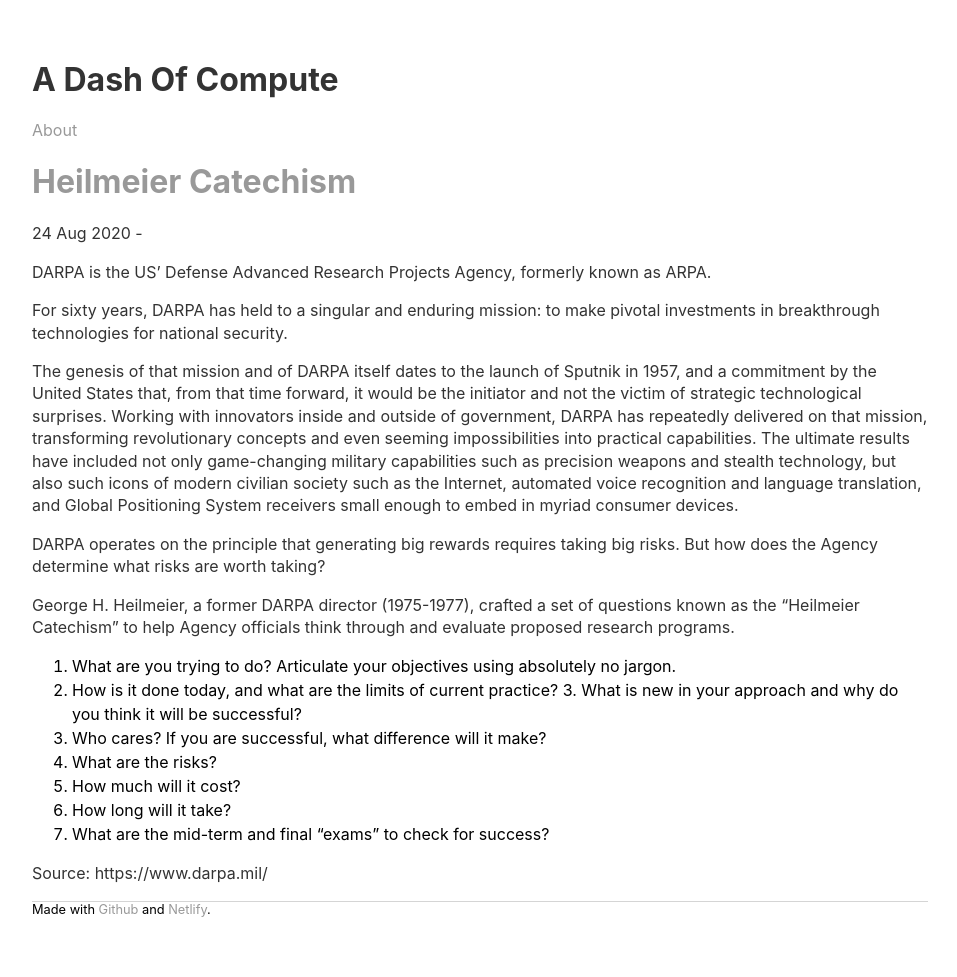
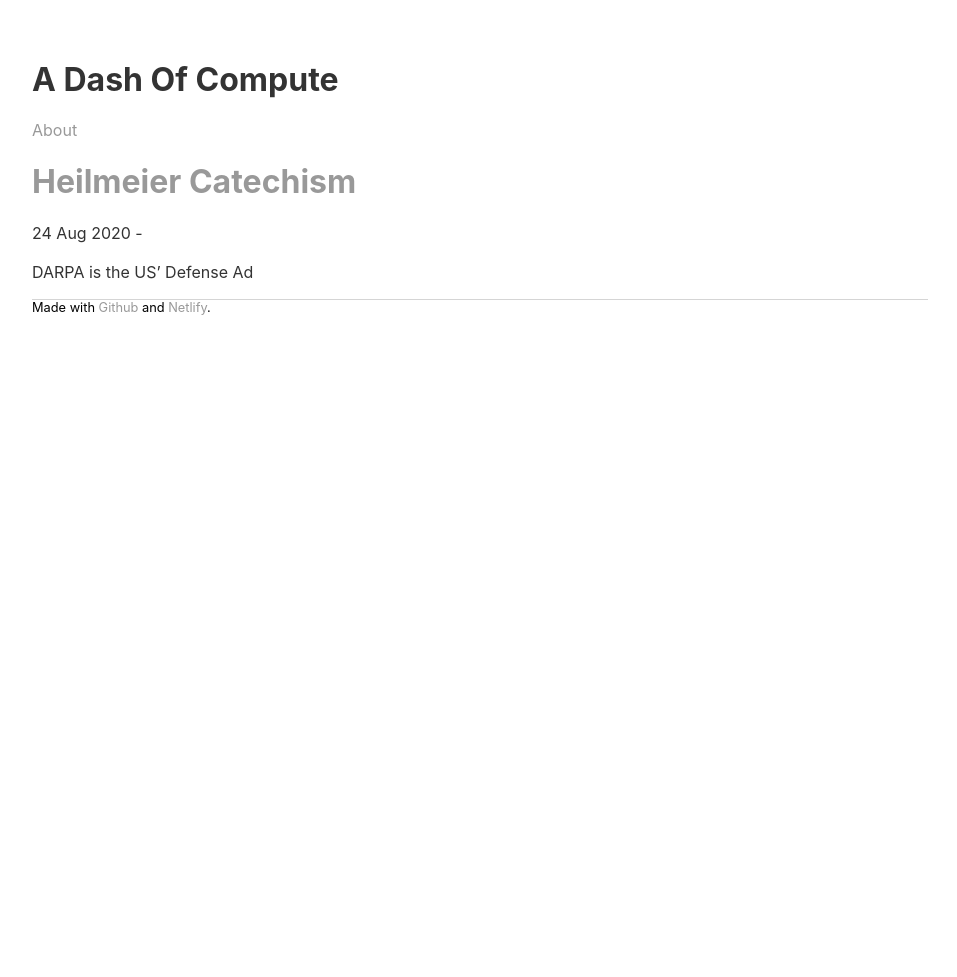
Before and after one commit to sautee/sautee.github.io, a Jekyll site: the page built from _posts/2020-08-24-the-heilmeier-catechism.md, in a window 1280 px wide. Shown: the whole page, without its empty margins (160-1117 px from the left). Built offline with Jekyll 4.4.1, drawn with Linux system fonts in a browser that asks for light colours; after the commit the page ends 900 px from its top, so only the background shows below that.

Commit message:
Update 2020-08-24-the-heilmeier-catechism.md

```diff
--- a/_posts/2020-08-24-the-heilmeier-catechism.md
+++ b/_posts/2020-08-24-the-heilmeier-catechism.md
@@ -1,26 +1,8 @@
 ---
 layout: post
 title: "Heilmeier Catechism"
-excerpt: "How does DARPA determine what risks are worth taking? "
+excerpt: "How does DARPA determine what risks are worth taking?"
 date: 2020-08-24
 ---
 
-DARPA is the US' Defense Advanced Research Projects Agency, formerly known as ARPA.
-
-For sixty years, DARPA has held to a singular and enduring mission: to make pivotal investments in breakthrough technologies for national security.
-
-The genesis of that mission and of DARPA itself dates to the launch of Sputnik in 1957, and a commitment by the United States that, from that time forward, it would be the initiator and not the victim of strategic technological surprises. Working with innovators inside and outside of government, DARPA has repeatedly delivered on that mission, transforming revolutionary concepts and even seeming impossibilities into practical capabilities. The ultimate results have included not only game-changing military capabilities such as precision weapons and stealth technology, but also such icons of modern civilian society such as the Internet, automated voice recognition and language translation, and Global Positioning System receivers small enough to embed in myriad consumer devices.
-
-DARPA operates on the principle that generating big rewards requires taking big risks. But how does the Agency determine what risks are worth taking?
-
-George H. Heilmeier, a former DARPA director (1975-1977), crafted a set of questions known as the "Heilmeier Catechism" to help Agency officials think through and evaluate proposed research programs.
-
-1. What are you trying to do? Articulate your objectives using absolutely no jargon.
-2. How is it done today, and what are the limits of current practice? 3. What is new in your approach and why do you think it will be successful?
-5. Who cares? If you are successful, what difference will it make?
-6. What are the risks?
-7. How much will it cost?
-8. How long will it take?
-9. What are the mid-term and final “exams” to check for success?
-
-Source: https://www.darpa.mil/
+DARPA is the US' Defense Ad
```
